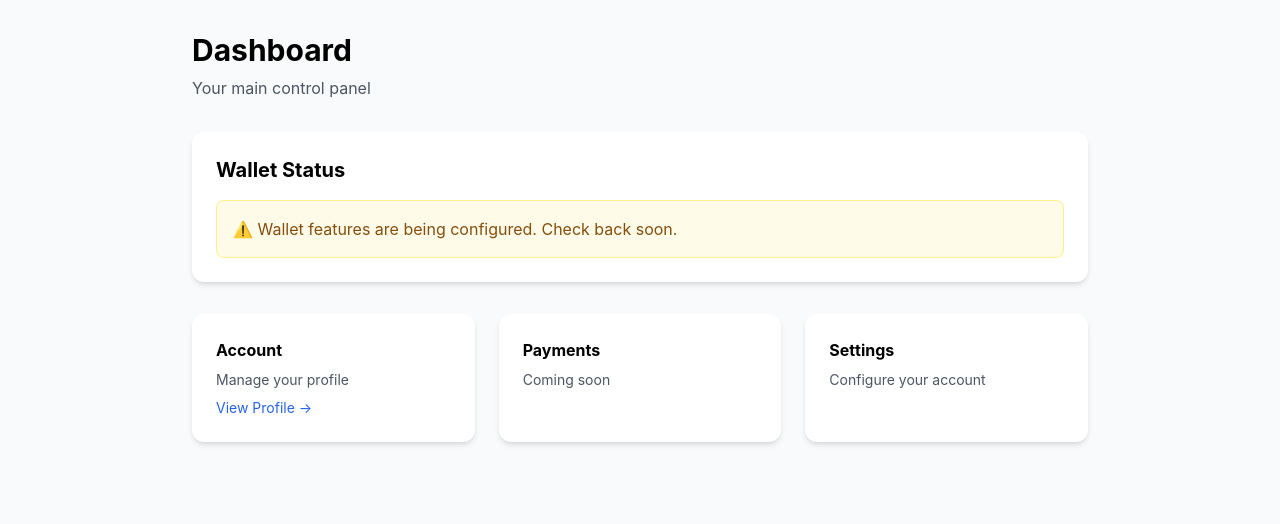
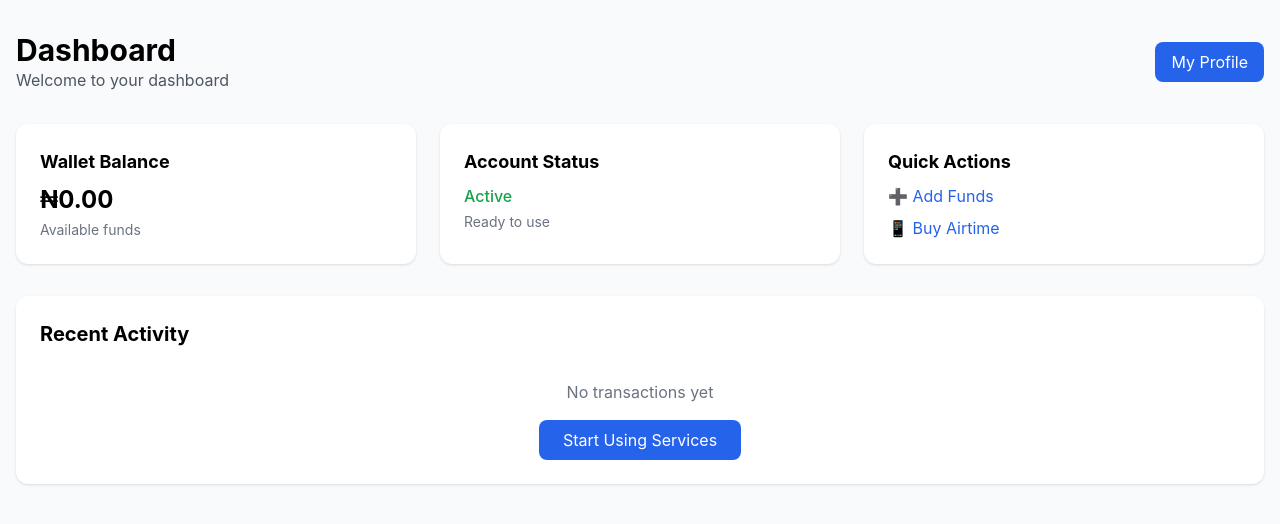
Before and after one commit to Lamido007/Dududata, a Next.js app: page /dashboard in a window 1280 px wide. Shown: the top 524 px of the page. Built offline with nearby package versions, Linux system fonts and the light colour scheme.

Commit message:
Update dashboard.js

```diff
--- a/pages/dashboard.js
+++ b/pages/dashboard.js
@@ -1,34 +1,53 @@
 export default function DashboardPage() {
   return (
-    <div className="min-h-screen bg-gray-50 p-8">
-      <div className="max-w-4xl mx-auto">
-        <h1 className="text-3xl font-bold mb-2">Dashboard</h1>
-        <p className="text-gray-600 mb-8">Your main control panel</p>
+    <div className="min-h-screen bg-gray-50">
+      <div className="container mx-auto px-4 py-8">
+        <div className="flex justify-between items-center mb-8">
+          <div>
+            <h1 className="text-3xl font-bold">Dashboard</h1>
+            <p className="text-gray-600">Welcome to your dashboard</p>
+          </div>
+          <a
+            href="/profile"
+            className="bg-blue-600 text-white px-4 py-2 rounded-lg hover:bg-blue-700 transition"
+          >
+            My Profile
+          </a>
+        </div>
 
-        <div className="bg-white rounded-xl shadow-md p-6 mb-8">
-          <h2 className="text-xl font-bold mb-4">Wallet Status</h2>
-          <div className="p-4 bg-yellow-50 border border-yellow-200 rounded-lg">
-            <p className="text-yellow-800">
-              ⚠️ Wallet features are being configured. Check back soon.
-            </p>
+        <div className="grid grid-cols-1 md:grid-cols-3 gap-6 mb-8">
+          <div className="bg-white p-6 rounded-xl shadow">
+            <h3 className="font-bold text-lg mb-2">Wallet Balance</h3>
+            <p className="text-2xl font-bold">₦0.00</p>
+            <p className="text-sm text-gray-500 mt-1">Available funds</p>
+          </div>
+
+          <div className="bg-white p-6 rounded-xl shadow">
+            <h3 className="font-bold text-lg mb-2">Account Status</h3>
+            <p className="text-green-600 font-medium">Active</p>
+            <p className="text-sm text-gray-500 mt-1">Ready to use</p>
+          </div>
+
+          <div className="bg-white p-6 rounded-xl shadow">
+            <h3 className="font-bold text-lg mb-2">Quick Actions</h3>
+            <div className="space-y-2">
+              <button className="w-full text-left text-blue-600 hover:text-blue-800">
+                ➕ Add Funds
+              </button>
+              <button className="w-full text-left text-blue-600 hover:text-blue-800">
+                📱 Buy Airtime
+              </button>
+            </div>
           </div>
         </div>
 
-        <div className="grid grid-cols-1 md:grid-cols-3 gap-6">
-          <div className="bg-white rounded-xl shadow-md p-6">
-            <h3 className="font-bold mb-2">Account</h3>
-            <p className="text-gray-600 text-sm">Manage your profile</p>
-            <a href="/profile" className="text-blue-600 text-sm mt-2 block">View Profile →</a>
-          </div>
-
-          <div className="bg-white rounded-xl shadow-md p-6">
-            <h3 className="font-bold mb-2">Payments</h3>
-            <p className="text-gray-600 text-sm">Coming soon</p>
-          </div>
-
-          <div className="bg-white rounded-xl shadow-md p-6">
-            <h3 className="font-bold mb-2">Settings</h3>
-            <p className="text-gray-600 text-sm">Configure your account</p>
+        <div className="bg-white p-6 rounded-xl shadow">
+          <h2 className="text-xl font-bold mb-4">Recent Activity</h2>
+          <p className="text-gray-500 text-center py-4">No transactions yet</p>
+          <div className="text-center">
+            <button className="bg-blue-600 text-white px-6 py-2 rounded-lg hover:bg-blue-700 transition">
+              Start Using Services
+            </button>
           </div>
         </div>
       </div>
```
